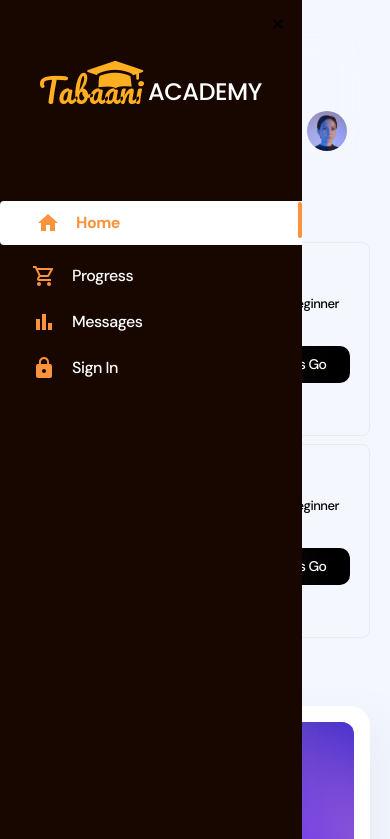
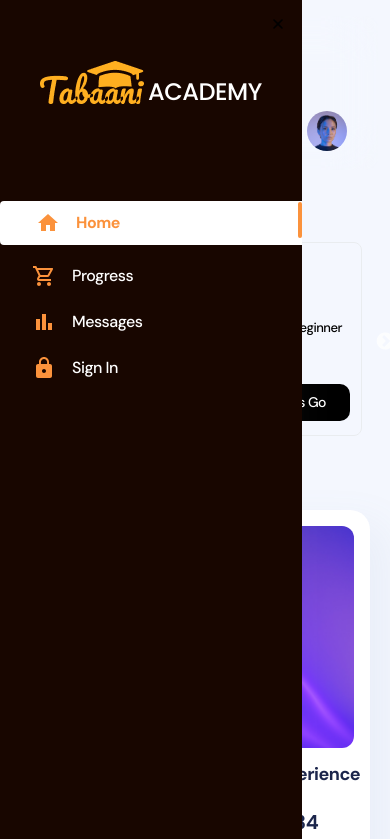
Before and after one commit to Aziz-bh/SummerInternship-Tabaani, a React (Create React App) app in the folder Client/: page /admin/dashboard in a window 390 px wide. Shown: the top 839 px of the page. Built offline with nearby package versions, Linux system fonts and the light colour scheme; grey boxes are pictures that could not be loaded; what tailwindcss-rtl would draw is missing.

Commit message:
working on home page ui

```diff
--- a/Client/src/components/card/UnfinishedCoursesCard.jsx
+++ b/Client/src/components/card/UnfinishedCoursesCard.jsx
@@ -1,19 +1,21 @@
-import React from "react";
-
 const UnfinishedCoursesCard = ({ title, image, pic, points }) => {
   return (
-    <div className="bg-neutral-50 border-zinc-100 inline-flex w-full items-start justify-start gap-4 rounded-lg border ">
+    <div className="bg-neutral-50 border-zinc-100 inline-flex w-full items-start justify-start gap-4 rounded-lg border">
       <div className="h-48 w-[356px] rounded-[10px]">
-        <img className="h-48 w-full rounded-l-lg" src={image} alt="" />
+        <img
+          className="h-48 rounded-l-lg object-cover lg:block md:hidden "
+          src={image}
+          alt="picture"
+        />
       </div>
       <div className="flex flex-col justify-between">
-        <div className="inline-flex flex-col items-start justify-start gap-2 py-4">
+        <div className="inline-flex flex-col items-start justify-start gap-2 py-4 pb-10">
           <div className="text-zinc-950 h-[19px] w-[329px] text-base font-medium capitalize">
             {title}
           </div>
         </div>
 
-        <div className="inline-flex items-center justify-between gap-[30px] pr-[30px] pb-[26px]">
+        <div className="inline-flex items-center justify-between pb-10 pr-6">
           <div className="flex items-center justify-start gap-2">
             <div className="text-zinc-950 text-[13px] font-medium capitalize text-opacity-75">
               Lesson : 6
@@ -31,7 +33,7 @@ const UnfinishedCoursesCard = ({ title, image, pic, points }) => {
           </div>
         </div>
 
-        <div className="inline-flex items-end gap-20">
+        <div className="inline-flex items-end justify-between pr-4">
           <div className="flex h-11 items-center justify-start gap-2.5">
             <div className="relative h-11 w-11">
               <img className="h-11 w-11 rounded-lg" src={pic} alt="" />
--- a/Client/src/views/admin/Courses/index.jsx
+++ b/Client/src/views/admin/Courses/index.jsx
@@ -1,12 +1,17 @@
+import React from "react";
+import Slider from "react-slick";
+import "slick-carousel/slick/slick.css";
+import "slick-carousel/slick/slick-theme.css";
+import UnfinishedCoursesCard from "components/card/UnfinishedCoursesCard";
+import CourseCard from "components/card/CourseCard";
+
 import NFt2 from "assets/img/nfts/Nft2.png";
 import NFt4 from "assets/img/nfts/Nft4.png";
 import NFt3 from "assets/img/nfts/Nft3.png";
 import avatar1 from "assets/img/avatars/avatar1.png";
 import avatar2 from "assets/img/avatars/avatar2.png";
-import avatar3 from "assets/img/avatars/avatar3.png";
-import CourseCard from "components/card/CourseCard";
-import UnfinishedCoursesCard from "components/card/UnfinishedCoursesCard";
 
+const Courses = () => {
   const coursesData = [
     {
       title: "Course 1",
@@ -22,19 +27,67 @@ const coursesData = [
       pic: avatar2,
       points: 80,
     },
+    {
+      title: "Course 3",
+      image:
+        "https://images.unsplash.com/photo-1494676051766-7a7454d53904?ixlib=rb-4.0.3&ixid=M3wxMjA3fDB8MHxwaG90by1wYWdlfHx8fGVufDB8fHx8fA%3D%3D&auto=format&fit=crop&w=1173&q=80",
+      pic: avatar2,
+      points: 80,
+    },
     // Add more courses as needed
   ];
-const Courses = () => {
+
+  const nextCoursesData = [
+    {
+      title: "How to create an authentic experience",
+      author: "Esthera Jackson",
+      price: "0.91",
+      image: NFt3,
+    },
+    {
+      title: "How to create an experience programming",
+      author: "Nick Wilson",
+      price: "0.7",
+      image: NFt2,
+    },
+    {
+      title: "How to create food experience",
+      author: "Will Smith",
+      price: "2.91",
+      image: NFt4,
+    },
+    // Add more next courses as needed
+  ];
+
+  const sliderSettings = {
+    dots: true,
+    infinite: true,
+    speed: 500,
+    slidesToShow: 2,
+    slidesToScroll: 1,
+    responsive: [
+      {
+        breakpoint: 768, // Adjust this breakpoint value as needed
+        settings: {
+          slidesToShow: 1,
+        },
+      },
+    ],
+  };
+
   return (
     <div className="mt-3 grid h-full grid-cols-1 gap-5">
       <div className="col-span-2 h-fit w-full xl:col-span-1 2xl:col-span-2">
-        <div className="mb-4 mt-5 flex flex-col justify-between  md:flex-row md:items-center">
+        <div className="mb-4 mt-5 flex flex-col justify-between md:flex-row md:items-center">
           <h4 className="text-2xl font-bold text-navy-700 dark:text-white">
             Your unfinished courses
           </h4>
         </div>
-        <div className="z-20 grid grid-cols-1 gap-2 md:grid-cols-2">
+        <div className="z-20">
+          {/* Unfinished courses slider */}
+          <Slider {...sliderSettings}>
             {coursesData.map((course, index) => (
+              <div key={index} className="pr-2">
                 <UnfinishedCoursesCard
                   key={index}
                   title={course.title}
@@ -42,7 +95,9 @@ const Courses = () => {
                   pic={course.pic}
                   points={course.points}
                 />
+              </div>
             ))}
+          </Slider>
         </div>
         <div className="mb-4 mt-5 flex flex-col justify-between md:flex-row md:items-center">
           <h4 className="text-2xl font-bold text-navy-700 dark:text-white">
@@ -50,26 +105,17 @@ const Courses = () => {
           </h4>
         </div>
 
-        {/* Course card */}
+        {/* Next courses grid */}
         <div className="z-20 grid grid-cols-1 gap-5 md:grid-cols-3">
+          {nextCoursesData.map((course, index) => (
             <CourseCard
-            title="How to create an authentic experience"
-            author="Esthera Jackson"
-            price="0.91"
-            image={NFt3}
+              key={index}
+              title={course.title}
+              author={course.author}
+              price={course.price}
+              image={course.image}
             />
-          <CourseCard
-            title="How to create an experience programming"
-            author="Nick Wilson"
-            price="0.7"
-            image={NFt2}
-          />
-          <CourseCard
-            title="How to create food experience"
-            author="Will Smith"
-            price="2.91"
-            image={NFt4}
-          />
+          ))}
         </div>
       </div>
     </div>
```
Lines whose indentation alone changed are shown as unchanged.
